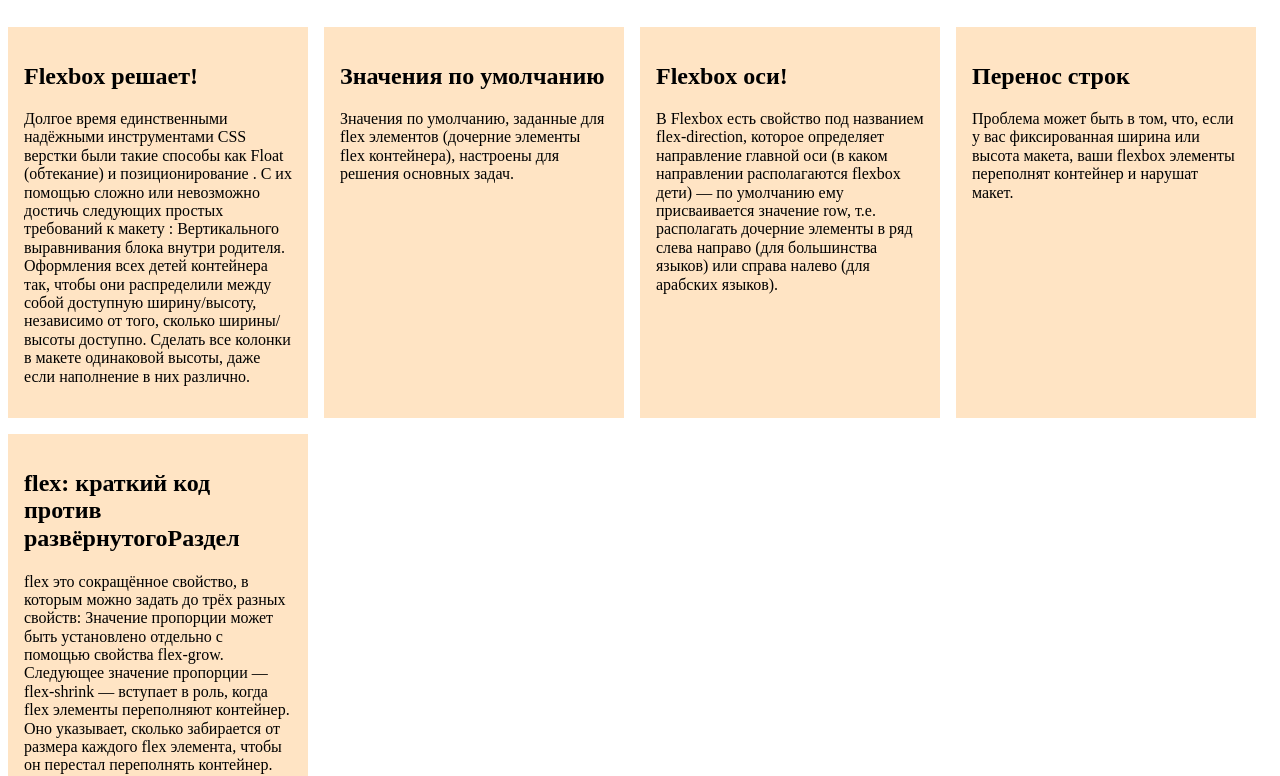
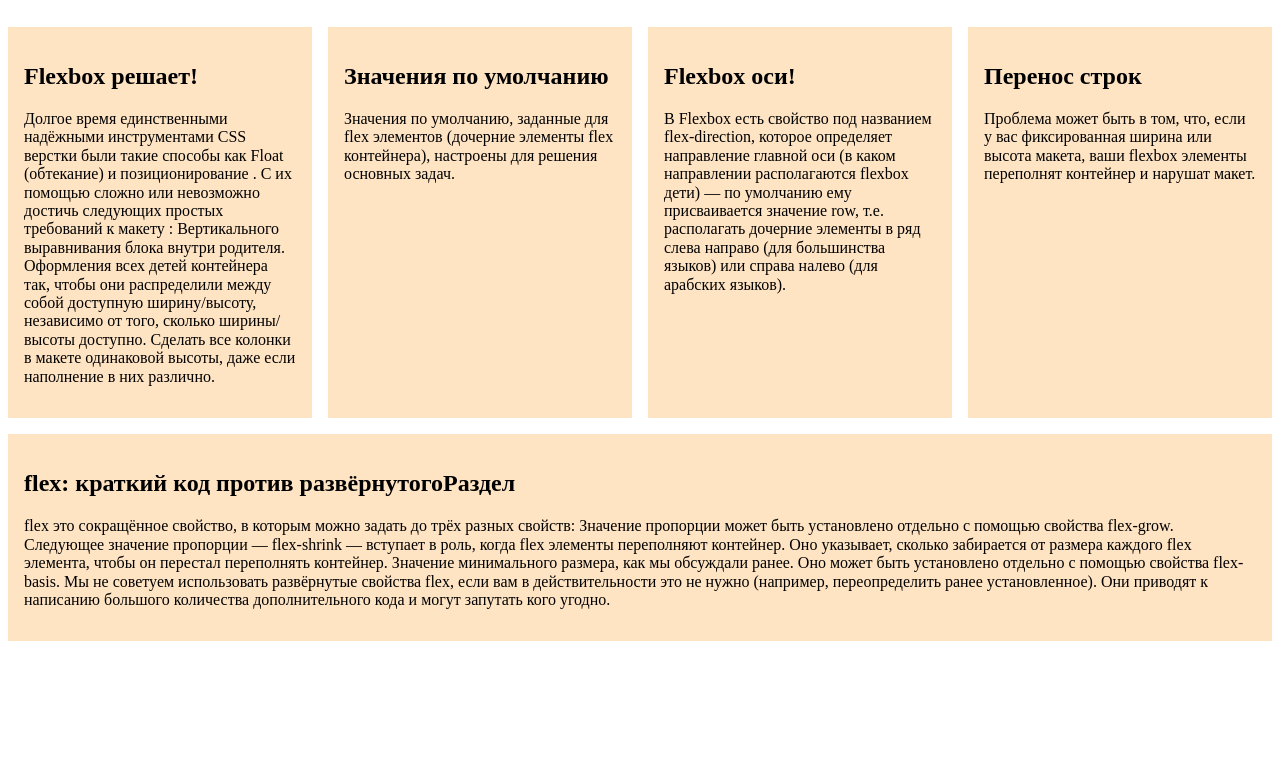
Before and after one commit to TkachenkoSasha/Task2Lesson4, a plain HTML site: page lesson10/task5/index.html in a window 1280 px wide. Shown: the part 61-837 px from the top of the page. After the commit the page ends 800 px from the top, so only its background shows below. Drawn offline with nearby package versions, Linux system fonts and the light colour scheme.

Commit message:
Lesson 10 task 5 try 2

```diff
--- a/lesson10/task5/styles.css
+++ b/lesson10/task5/styles.css
@@ -4,7 +4,7 @@
 
 header {
     display: flex;
-    justify-content: center;;
+    justify-content: center;
 }
 
 .articles-list {
@@ -13,6 +13,7 @@ header {
 }
 
 .article {
+    flex-grow: 1;
     margin: 8px;
     padding: 16px;
     background-color: bisque;
```
